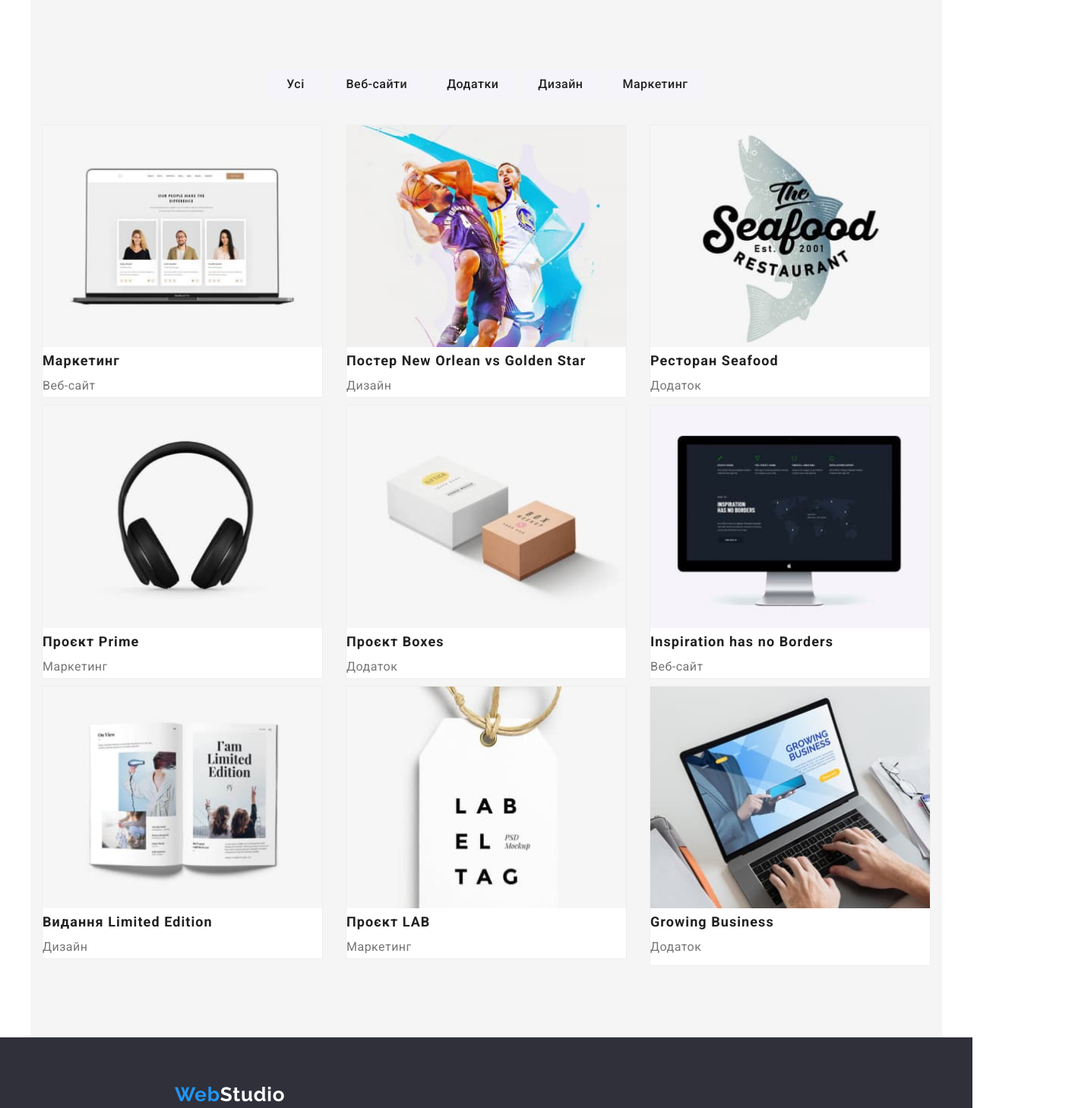
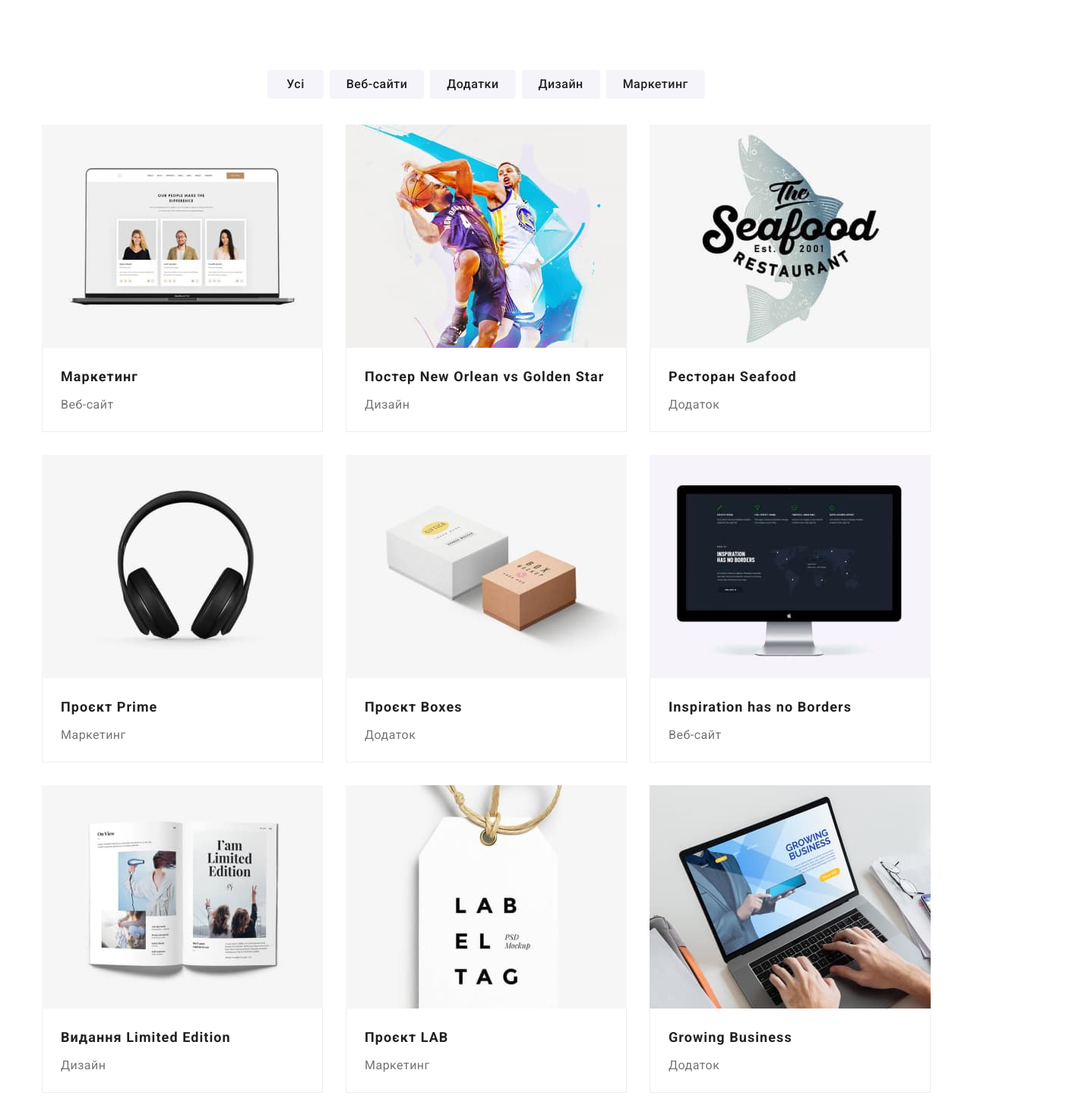
Before and after one commit to Kilativ54/goit-markup-hw-03, a plain HTML site: page portfolio.html in a window 1280 px wide. Shown: the part 92-1551 px from the top of the page at 76% size, 1415 px wide, since content can reach past the window. Drawn offline with nearby package versions, Linux system fonts and the light colour scheme.

Commit message:
доопрацював ДЗ відповідно до 2 зауважень

```diff
--- a/css/styles.css
+++ b/css/styles.css
@@ -121,7 +121,6 @@ text-decoration: none;
 .foot-main{
 	padding-top: 60px;
 	padding-bottom: 60px;
-	padding-left:215px;
 	background: rgba(47, 48, 58, 1);
 }
 
@@ -188,6 +187,7 @@ border: none;
 padding: 10px 32px;
 text-align: center;
 border-radius:4px;
+cursor:pointer;
  }
 
  .button-first{
@@ -196,6 +196,7 @@ font-style: normal;
 font-weight: 700;
 font-size: 16px;
 line-height: 30px;
+cursor:pointer;
  }
 
  .button:focus,.button:hover{
@@ -233,6 +234,10 @@ line-height: 30px;
 
 .nav-ul.work>.item:not(:last-child){
 	margin-right: 30px;
+}
+
+.nav-ul.work>.item{
+	margin-bottom: 0;
 }
 
 /* секція our-team */
@@ -284,6 +289,7 @@ letter-spacing: 0.03em;
 
 	.nav-ul-team{
 		display: flex;
+		list-style-type: none;
 	}
 
 	.nav-ul-team>.item:not(:last-child){
@@ -295,6 +301,7 @@ letter-spacing: 0.03em;
  background: #FFFFFF;
  border-bottom-left-radius: 4px;
  border-bottom-right-radius: 4px;
+ padding-bottom: 30px;
 	}
 
 	/* main second */
@@ -302,7 +309,7 @@ letter-spacing: 0.03em;
 	.main-secondary{
 		padding-top: 94px;
 		padding-bottom: 94px;
-		background: #F5F5F5;
+		background:#FFFFFF ;
 	}
 
 .nav-ul.port{
@@ -312,6 +319,8 @@ letter-spacing: 0.03em;
 }
 
 .button-secondary{
+font-family: 'Roboto';
+font-style: normal;
 display: inline-block;
 padding: 6px 22px;
 min-width: 73px;
@@ -324,10 +333,17 @@ letter-spacing: 0.03em;
 color: var(--tytle-color);
 background: #F5F4FA;
 text-align: center;
-	}
+cursor:pointer;
+}
+
+.button-secondary.plus{
+	padding: 6px 25px;
+}
+
 	.button-secondary:focus,.button-secondary:hover{
 		background: var(--button-color);
 		color:#FFFFFF;
+		box-shadow: 0px 3px 1px rgba(0, 0, 0, 0.1), 0px 1px 2px rgba(0, 0, 0, 0.08), 0px 2px 2px rgba(0, 0, 0, 0.12);
 		}
 
 		.nav-ul.port>.item:not(:last-child){
@@ -339,6 +355,7 @@ margin-right: 8px;
 		}
 
 .tytel-portf{
+	margin-bottom: 4px;
 font-size: 18px;
 line-height: 2;
 letter-spacing: 0.06em;
@@ -362,15 +379,21 @@ color:var(--brand-color);
 	.nav-ul.everything>.item{
 	width: 370px;
 	margin-right:30px;
-	border-width: 1px;
-	border-style: solid;
-	border-color: rgba(238, 238, 238, 1);
-	background: #FFFFFF;
 	}
 
 
 	.nav-ul.everything>.item:nth-child(3n) {
 		margin-right: 0;
+	}
+
+
+
+	.nav-ul.everything>.item:nth-child(-n + 6){
+		margin-bottom: 30px;
+	}
+
+	.nav-ul.everything>.item:nth-child(n + 7){
+		margin-bottom: 0;
 	}
 
 
@@ -392,3 +415,19 @@ color:var(--brand-color);
 	 width: 100%;
 	  height: auto;
  }
+ .text-port{
+	padding-bottom:20px;
+	padding-top:20px;
+	padding-left: 24px;
+   padding-right: 24px;
+	border-right-width: 1px;
+	border-right-style: solid;
+	border-right-color: #EEEEEE;
+	background: #FFFFFF;
+	border-left-width: 1px;
+	border-left-style: solid;
+	border-left-color: #EEEEEE;
+	border-bottom-width: 1px;
+	border-bottom-style: solid;
+	border-bottom-color: #EEEEEE;
+ }
--- a/portfolio.html
+++ b/portfolio.html
@@ -58,15 +58,16 @@
       </div>
     </header>
     <main>
-      <section class="main-secondary container">
+      <section class="main-secondary">
+        <div class="container">
           <h1 hidden>Портфоліо робіт</h1>
 
           <ul class="nav-ul port">
             <li class="item">
-            <button class="button-secondary" type="button">Усі</button>
+              <button class="button-secondary plus" type="button">Усі</button>
             </li>
             <li class="item">
-            <button class="button-secondary" type="button">Веб-сайти</button>
+              <button class="button-secondary" type="button"><span class="web">Веб-сайти</span></button>
             </li>
             <li class="item">
               <button class="button-secondary" type="button">Додатки</button>
@@ -88,9 +89,11 @@
                   alt="ноутбук"
                   width="370"
                 />
+                <div class="text-port">
                   <h2 class="tytel-portf">Маркетинг</h2>
-              <p class="portf-article">Веб-сайт</p></a
-            >
+                  <p class="portf-article">Веб-сайт</p>
+                </div>
+              </a>
             </li>
             <li class="item">
               <a href=""
@@ -100,9 +103,11 @@
                   alt="баскетбол"
                   width="370"
                 />
+                <div class="text-port">
                   <h2 class="tytel-portf">Постер New Orlean vs Golden Star</h2>
-              <p class="portf-article">Дизайн</p></a
-            >
+                  <p class="portf-article">Дизайн</p>
+                </div>
+              </a>
             </li>
             <li class="item">
               <a href=""
@@ -112,9 +117,11 @@
                   alt="логотип"
                   width="370"
                 />
+                <div class="text-port">
                   <h2 class="tytel-portf">Ресторан Seafood</h2>
-              <p class="portf-article">Додаток</p></a
-            >
+                  <p class="portf-article">Додаток</p>
+                </div>
+              </a>
             </li>
             <li class="item">
               <a href=""
@@ -124,9 +131,11 @@
                   alt="навушники"
                   width="370"
                 />
+                <div class="text-port">
                   <h2 class="tytel-portf">Проєкт Prime</h2>
-              <p class="portf-article">Маркетинг</p></a
-            >
+                  <p class="portf-article">Маркетинг</p>
+                </div>
+              </a>
             </li>
             <li class="item">
               <a href=""
@@ -136,9 +145,11 @@
                   alt="коробки"
                   width="370"
                 />
+                <div class="text-port">
                   <h2 class="tytel-portf">Проєкт Boxes</h2>
-              <p class="portf-article">Додаток</p></a
-            >
+                  <p class="portf-article">Додаток</p>
+                </div>
+              </a>
             </li>
             <li class="item">
               <a href=""
@@ -148,9 +159,11 @@
                   alt="монітор"
                   width="370"
                 />
+                <div class="text-port">
                   <h2 class="tytel-portf">Inspiration has no Borders</h2>
-              <p class="portf-article">Веб-сайт</p></a
-            >
+                  <p class="portf-article">Веб-сайт</p>
+                </div>
+              </a>
             </li>
             <li class="item">
               <a href="">
@@ -160,9 +173,11 @@
                   alt="журнал"
                   width="370"
                 />
+                <div class="text-port">
                   <h2 class="tytel-portf">Видання Limited Edition</h2>
-              <p class="portf-article">Дизайн</p></a
-            >
+                  <p class="portf-article">Дизайн</p>
+                </div>
+              </a>
             </li>
             <li class="item">
               <a href=""
@@ -172,9 +187,11 @@
                   alt="логотип на папері"
                   width="370"
                 />
+                <div class="text-port">
                   <h2 class="tytel-portf">Проєкт LAB</h2>
-              <p class="portf-article">Маркетинг</p></a
-            >
+                  <p class="portf-article">Маркетинг</p>
+                </div>
+              </a>
             </li>
             <li class="item">
               <a href=""
@@ -184,11 +201,14 @@
                   alt="ноутбук"
                   width="370"
                 />
+                <div class="text-port">
                   <h2 class="tytel-portf">Growing Business</h2>
-              <p class="portf-article">Додаток</p></a
-            >
+                  <p class="portf-article">Додаток</p>
+                </div>
+              </a>
             </li>
           </ul>
+        </div>
       </section>
     </main>
     <footer class="foot-main">
```
Also changed, not shown: index.html (+5 -4 lines). Lines whose indentation alone changed are shown as unchanged.
